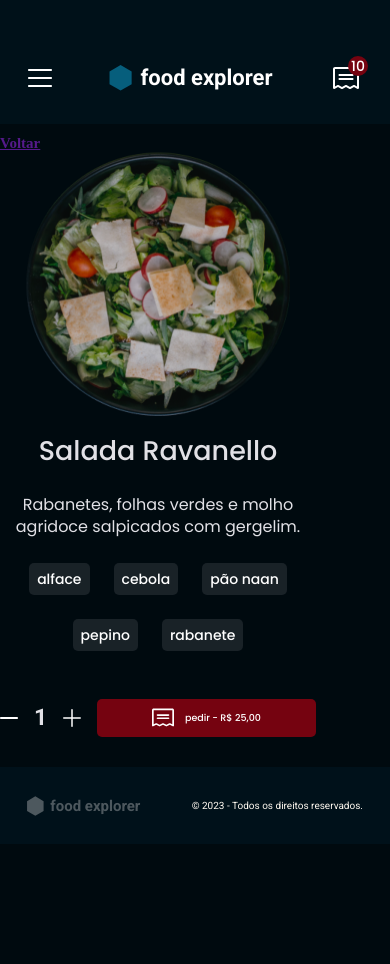
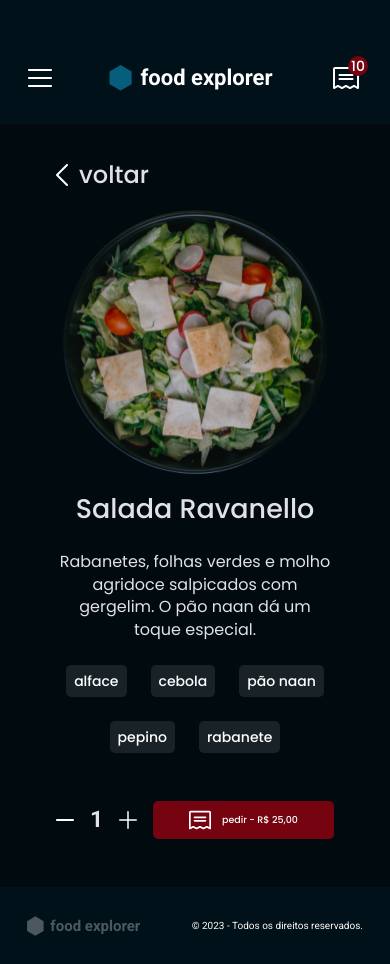
Before and after one commit to luislanga/food_explorer, a React (Vite) app: page / in a window 390 px wide. Before the commit the page ends 844 px from the top, so only its background shows below. Built offline with nearby package versions, Linux system fonts and the light colour scheme.

Commit message:
'Details' component and page responsive design updated

```diff
--- a/src/components/Details/index.jsx
+++ b/src/components/Details/index.jsx
@@ -26,8 +26,9 @@ export function Details() {
     return(
         <Container>
             <img src={DishLarge} alt="" />
+            <div className="bottomContainer">
                 <h1>Salada Ravanello</h1>
-            <p>Rabanetes, folhas verdes e molho agridoce salpicados com gergelim.</p>
+                <p>Rabanetes, folhas verdes e molho agridoce salpicados com gergelim. O pão naan dá um toque especial.</p>
                 <div className="tags">
                     <Tag>
                         alface
@@ -57,6 +58,7 @@ export function Details() {
                     </div>
                     <Button icon={Receipt} title={`pedir - R$ ${currentPrice}`} />
                 </div>
+            </div>
         </Container>
     )
 }
--- a/src/components/Details/styles.js
+++ b/src/components/Details/styles.js
@@ -11,6 +11,11 @@ export const Container = styled.div`
 
     max-width: 31.6rem;
 
+    .bottomContainer{
+        display: flex;
+        flex-direction: column;
+        justify-content: center;
+        align-items: center;
         >h1{
             font-weight: 500;
             font-size: 2.7rem;
@@ -24,6 +29,7 @@ export const Container = styled.div`
             line-height: 140%;
             margin-bottom: 2.4rem;
             text-align: center;
+        }
     }
 
     >img{
@@ -77,6 +83,37 @@ export const Container = styled.div`
         }
     }
 
+    @media (min-width: 1025px){
+        min-width: 100%;
+        height: 100%;
+        flex-direction: row;
+        gap: 4.8rem;
+
+        >img{
+            height: 39rem;
+            width: 39rem;
+        }
+
+        .bottomContainer{
+            align-items: start;
+            >h1{
+                font-size: 4rem;
+            }
+
+            >p{
+                text-align: start;
+                font-size: 2.4rem;
+            }
+        }
+
+        .addDish{
+            max-width: 30rem;
+            >button{
+                font-size: 1.4rem;
+            }
+        }
+    }
+
 `
 
 export const Tag = styled.div`
--- a/src/pages/App/DishDetails/index.jsx
+++ b/src/pages/App/DishDetails/index.jsx
@@ -1,14 +1,17 @@
 import { Container } from "./styles"
 import { Details } from "../../../components/Details"
+import caretLeft from "../../../assets/icons/CaretLeft.svg"
 
 export function DishDetails(){
     return (
         <Container>
             <a href="">
-                <img src="" alt="" />
-                <h2>Voltar</h2>
+                <img src={caretLeft} alt="" />
+                <h2>voltar</h2>
             </a>
-            <Details />
+            <div className="detailsContainer">
+                <Details />
+            </div>
         </Container>
 
     )
--- a/src/pages/App/DishDetails/styles.js
+++ b/src/pages/App/DishDetails/styles.js
@@ -1,5 +1,31 @@
 import styled from "styled-components";
 
 export const Container = styled.div`
+    padding: 3.3rem 5.6rem;
+    margin-bottom: 3.3rem;
 
+    .detailsContainer{
+        width: 100%;
+        height: 100%;
+        display: flex;
+        justify-content: center;
+        align-items: center;
+    }
+
+    >a{
+        display: flex;
+        align-items: center;
+        gap: 1.1rem;
+        text-decoration: none;
+        h2{
+            font-family: var(--ff-main);
+            color: var(--tx-sub);
+            font-weight: 500;
+            font-size: 2.4rem;
+        }
+    }
+
+    @media (min-width: 1025px){
+        padding: 3.3rem 12.1rem;
+    }
 `
--- a/src/pages/App/styles.js
+++ b/src/pages/App/styles.js
@@ -5,4 +5,8 @@ export const Container = styled.div`
     display: grid;
     grid-template-rows: auto 1fr auto;
     grid-template-columns: 100%;
+
+    @media (min-width: 1025px){
+
+    }
 `
```
Lines whose indentation alone changed are shown as unchanged.
